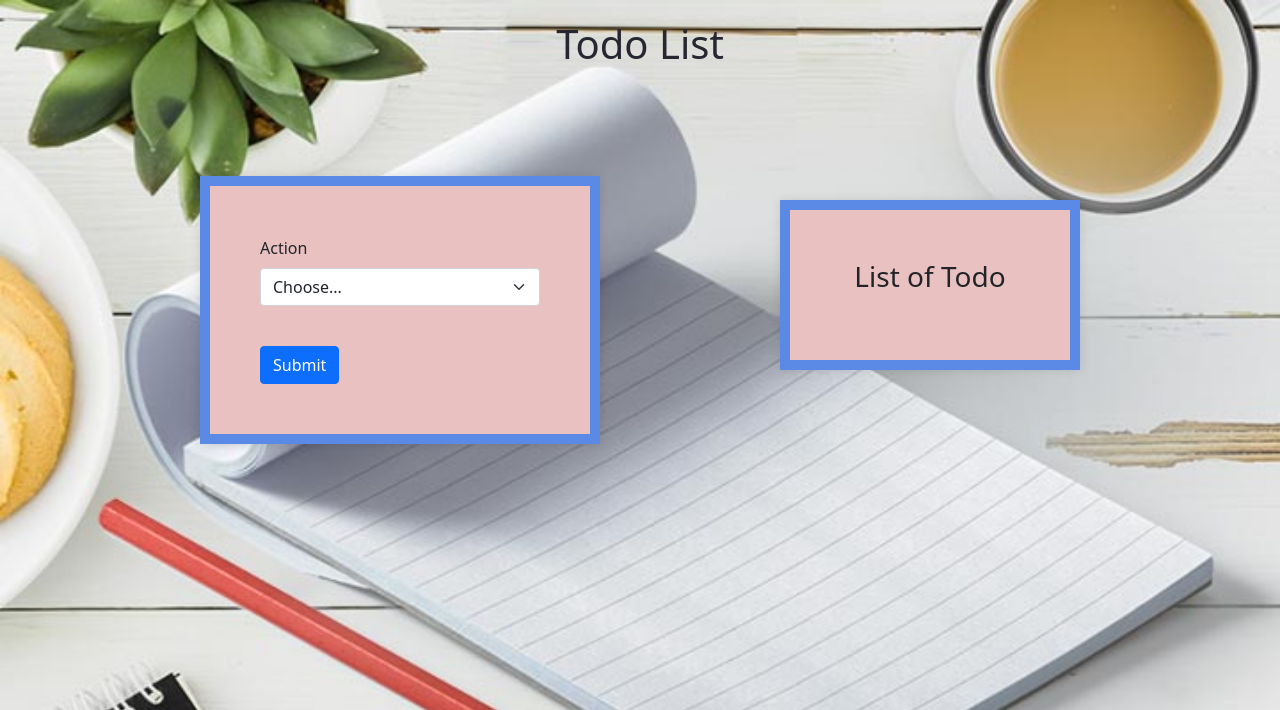
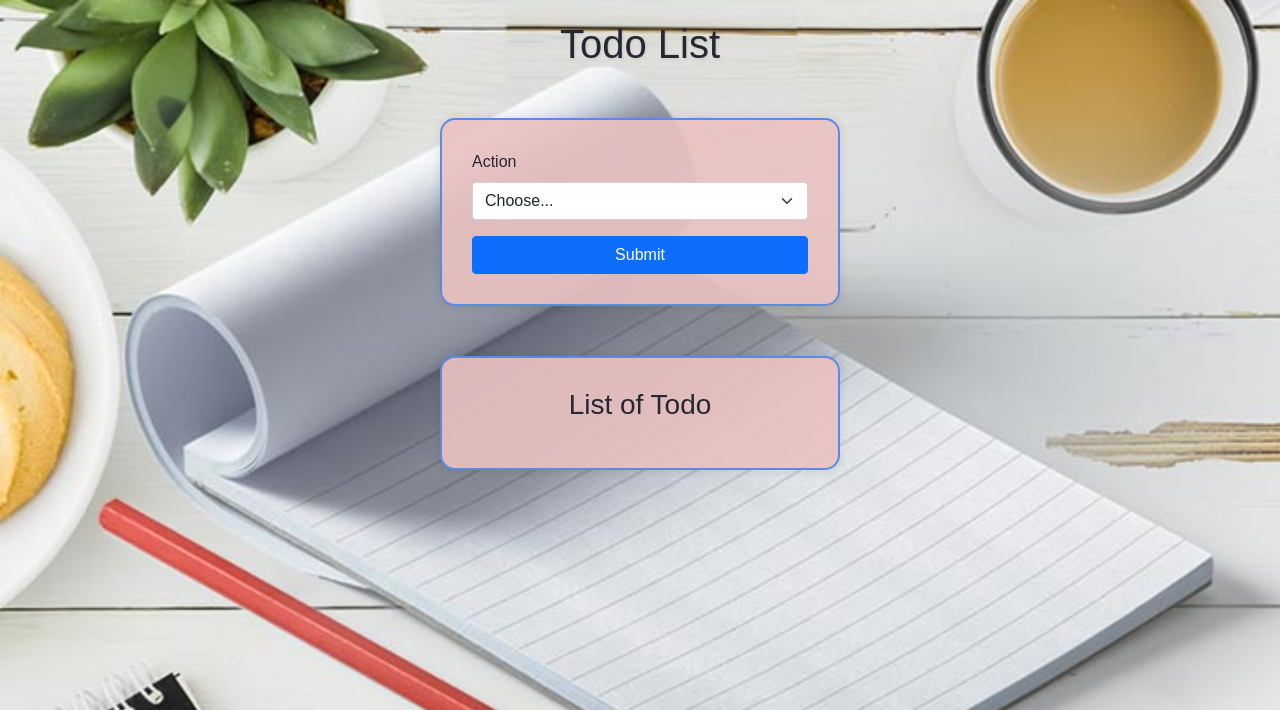
Before and after one commit to HariPad2005/To-do, a Flask app: page / in a window 1280 px wide. Shown: the top 710 px of the page. Run offline with Flask 3, Linux system fonts and the light colour scheme.

Commit message:
Slight changes

```diff
--- a/templates/template.html
+++ b/templates/template.html
@@ -5,50 +5,67 @@
     <title>Todo</title>
     <link href="https://cdn.jsdelivr.net/npm/bootstrap@5.1.0/dist/css/bootstrap.min.css" rel="stylesheet" integrity="sha384-KyZXEAg3QhqLMpG8r+8fhAXLRk2vvoC2f3B09zVXn8CA5QIVfZOJ3BCsw2P0p/We" crossorigin="anonymous">
     <style>
-        body{
+        body {
             background-image: url("{{ url_for('static', filename='images/Notepads.jpg') }}");
             background-size: cover;
             background-repeat: no-repeat;
+            font-family: 'Arial', sans-serif;
+            color: #272732;
         }
         h1 {
             text-align: center;
-            color: rgb(39, 39, 50);
+            color: #272732;
             margin-top: 20px;
+            text-shadow: 1px 1px 3px rgba(0, 0, 0, 0.1);
         }
         h3 {
             text-align: center;
+            color: #272732;
         }
         #action_todo {
             width: 400px;
-            border: 10px solid rgb(90, 138, 229);
-            padding: 50px;
-            position: relative;
-            top: 100px;
-            left: 200px;
-            background-color: #eac1c1;
-            box-shadow: 0px 0px 10px rgba(0, 0, 0, 0.1); /* Optional: Adds a subtle shadow */
+            border: 2px solid #5A8AE5;
+            padding: 30px;
+            margin: 50px auto;
+            background-color: rgba(234, 193, 193, 0.9);
+            box-shadow: 0px 0px 10px rgba(0, 0, 0, 0.1);
+            border-radius: 15px;
+            transition: transform 0.3s ease-in-out;
+        }
+        #action_todo:hover {
+            transform: scale(1.05);
         }
         #result {
-            width: 300px;
-            border: 10px solid rgb(90, 138, 229);
-            padding: 50px;
-            position: absolute;
-            top: 200px;
-            right: 200px;
-            background-color: #eac1c1;
-            box-shadow: 0px 0px 10px rgba(0, 0, 0, 0.1); /* Optional: Adds a subtle shadow */
+            width: 400px;
+            border: 2px solid #5A8AE5;
+            padding: 30px;
+            margin: 50px auto;
+            background-color: rgba(234, 193, 193, 0.9);
+            box-shadow: 0px 0px 10px rgba(0, 0, 0, 0.1);
+            border-radius: 15px;
+            transition: transform 0.3s ease-in-out;
+        }
+        #result:hover {
+            transform: scale(1.05);
         }
         .question {
             display: none;
+            transition: opacity 0.5s ease-in-out;
         }
-
-
+        .show {
+            display: block;
+            opacity: 1;
+        }
+        .hide {
+            opacity: 0;
+        }
     </style>
 </head>
 <body>
     <h1>Todo List</h1>
-    <div class="col-md-4" id="action_todo">
+    <div id="action_todo">
         <form id="todoForm" action="/submit" method="post">
+            <div class="mb-3">
                 <label for="inputState" class="form-label">Action</label>
                 <select id="inputState" name="action" class="form-select">
                     <option selected>Choose...</option>
@@ -57,27 +74,35 @@
                     <option value="edit">Edit</option>
                     <option value="complete">Complete</option>
                 </select>
-            <br>
+            </div>
 
             <div id="add" class="question">
+                <div class="mb-3">
                     <label for="task" class="form-label">What to do?</label>
                     <input type="text" name="ADD" class="form-control" id="task">
                 </div>
+            </div>
             <div id="edit" class="question">
+                <div class="mb-3">
                     <label for="editTask" class="form-label">What to edit?</label>
                     <input type="number" name="EDIT" class="form-control" id="editTask" placeholder="Enter the Task number">
+                </div>
+                <div class="mb-3">
                     <label for="editTask2" class="form-label">Enter the new Task</label>
                     <input type="text" name="EDIT_ACTION" class="form-control" id="editTask2">
                 </div>
+            </div>
             <div id="complete" class="question">
+                <div class="mb-3">
                     <label for="completeTask" class="form-label">What to Complete?</label>
                     <input type="number" name="COMPLETE" class="form-control" id="completeTask" placeholder="Enter the Task number">
                 </div>
-            <button type="submit" class="btn btn-primary mt-3">Submit</button>
+            </div>
+            <button type="submit" class="btn btn-primary w-100">Submit</button>
         </form>
     </div>
 
-    <div class="col-md-4" id="result">
+    <div id="result">
         <h3>List of Todo</h3>
         <p id="show">
             {% for todo in todos %}
@@ -90,56 +115,22 @@
         document.getElementById("inputState").addEventListener("change", function() {
             var questions = document.getElementsByClassName("question");
             for (var i = 0; i < questions.length; i++) {
-                questions[i].style.display = "none";
+                questions[i].classList.remove("show");
+                questions[i].classList.add("hide");
             }
             var chosenOption = this.value;
             if (chosenOption && chosenOption !== "Choose...") {
-                document.getElementById(chosenOption).style.display = "block";
+                document.getElementById(chosenOption).classList.add("show");
+                document.getElementById(chosenOption).classList.remove("hide");
             }
         });
-
-        //The below is for displaying default alert box
-
-        /*document.getElementById("todoForm").addEventListener("submit", function(event) {
-            var action = document.getElementById("inputState").value;
-            var isValid = true;
-
-            if (action === "add") {
-                var task = document.getElementById("task").value;
-                if (!task) {
-                    isValid = false;
-                    //alert("Please enter a task to add.");
-                }
-            } else if (action === "edit") {
-                var editTask = document.getElementById("editTask").value;
-                var editAction = document.getElementById("editTask2").value;
-                if (!editTask || !editAction) {
-                    isValid = false;
-                    //alert("Please enter the task number and new task for editing.");
-                }
-
-            } else if (action === "complete") {
-                var completeTask = document.getElementById("completeTask").value;
-                if (!completeTask) {
-                    isValid = false;
-                    //alert("Please enter the task number to complete.");
-                }
-            }
-            else if (action === "Choose..."){
-                //alert("Please Choose an Action.");
-                isValid = false;
-            }
-            if (!isValid) {
-                event.preventDefault(); // Prevent form submission if validation fails
-            }
-        });*/
 
         setTimeout(function() {
             var alertElement = document.getElementById("flashAlert");
             if (alertElement) {
                 alertElement.style.display = 'none';
             }
-        }, 3000);//for 3 seconds, Alert box is displayed
+        }, 3000);
     </script>
 
     <div class="container mt-2">
--- a/to_do.txt
+++ b/to_do.txt
@@ -1,2 +1 @@
-1-Assignment
-2-Study
+1-Study
```
Lines whose indentation alone changed are shown as unchanged.
